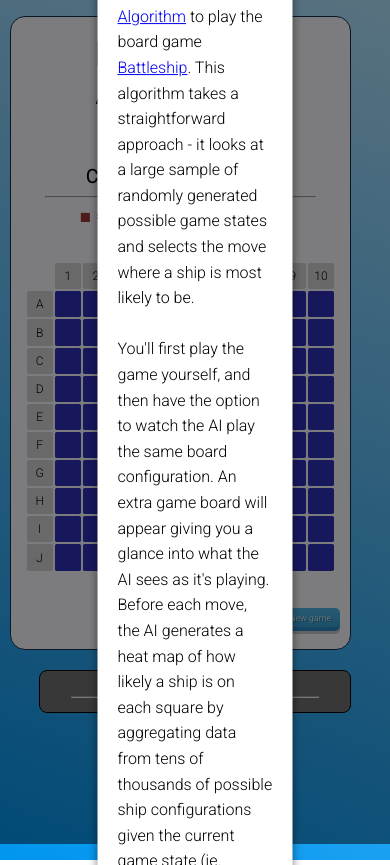
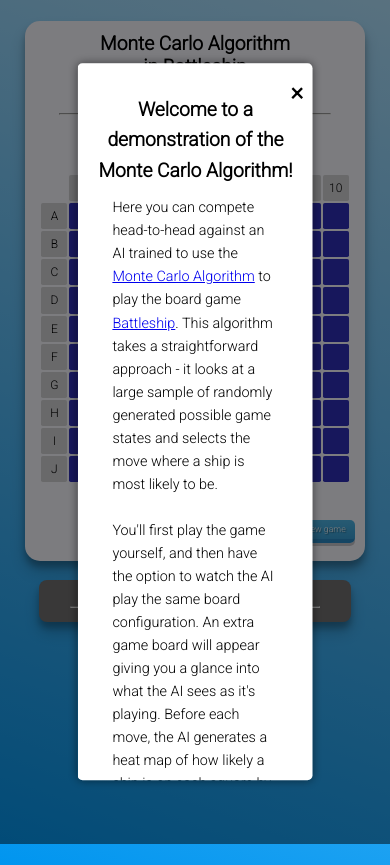
Before and after one commit to xuj1210/battleship-montecarlo, a website with bundled scripts: page frontend/src/index.html in a window 390 px wide. Built offline with nearby package versions, Linux system fonts and the light colour scheme.

Commit message:
fixed some frontend bugs

```diff
--- a/frontend/src/index.html
+++ b/frontend/src/index.html
@@ -17,8 +17,8 @@
     <!-- Popup content -->
     <div class="popup-content">
       <span class="close-btn" onclick="closePopup()">&times;</span>
-      <h2>Welcome to a demonstration of the Monte Carlo Algorithm!</h2>
-      <p>Here you can compete head-to-head against an AI trained to use the
+      <h2 class="title">Welcome to a demonstration of the Monte Carlo Algorithm!</h2>
+      <p class="description">Here you can compete head-to-head against an AI trained to use the
         <a target="_blank" href="https://en.wikipedia.org/wiki/Monte_Carlo_algorithm">Monte Carlo Algorithm</a> to play
         the board game <a target="_blank" href="https://en.wikipedia.org/wiki/Battleship_(game)">Battleship</a>.
         This algorithm takes a straightforward approach - it looks at a large sample of
--- a/frontend/src/styles.css
+++ b/frontend/src/styles.css
@@ -49,6 +49,8 @@
     border-radius: 5px;
     box-shadow: 0px 0px 10px rgba(0,0,0,0.5);
     line-height: 1.6;
+    overflow: auto;
+    max-height: 85vh;
 }
 
 .close-btn {
@@ -65,8 +67,8 @@
     /* background-color: rgb(163, 183, 240); */
     background-color: #f8f8ff;
     border-radius: 15px;
-    /* box-shadow: 0 10px 15px rgb(0 0 0 / 19%), 0 6px 6px rgb(0 0 0 / 23%); */
-    border: 1px solid #132f4c;
+    box-shadow: 0 10px 15px rgb(0 0 0 / 19%), 0 6px 6px rgb(0 0 0 / 23%);
+    /* border: 1px solid #132f4c; */
     width: fit-content;
     margin: 1em auto auto auto;
 }
@@ -207,8 +209,8 @@
     color: #fbfbfb;
     text-shadow: 1px 1px 1px rgba(0, 0, 0, .4);
     font-size: 1.2em;
-    /* box-shadow: 0 10px 15px rgb(0 0 0 / 19%), 0 6px 6px rgb(0 0 0 / 23%); */
-    border: 1px solid black;
+    box-shadow: 0 10px 15px rgb(0 0 0 / 19%), 0 6px 6px rgb(0 0 0 / 23%);
+    /* border: 1px solid black; */
 }
 
 .match {
@@ -258,13 +260,18 @@
         width: auto;
     }
 
-    #title {
+    .title {
         font-size: 1.2em;
     }
 
+    .description {
+        font-size: 0.9em;
+        margin: auto 1em auto 1em;
+    }
+
     #game-wrapper {
-        margin-left: 0.6em;
-        margin-right: 0.6em;
+        margin: auto;
+        margin-top: 1.3em;
     }
 
     #board-bar {
```
